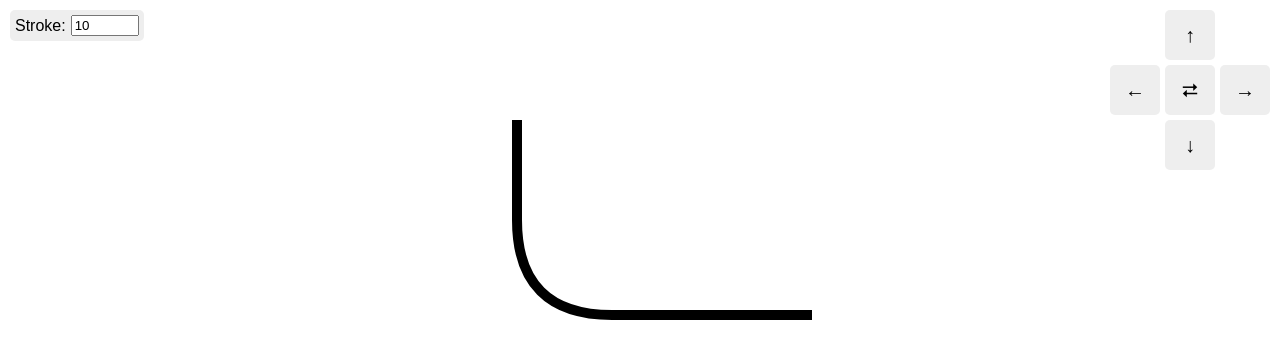
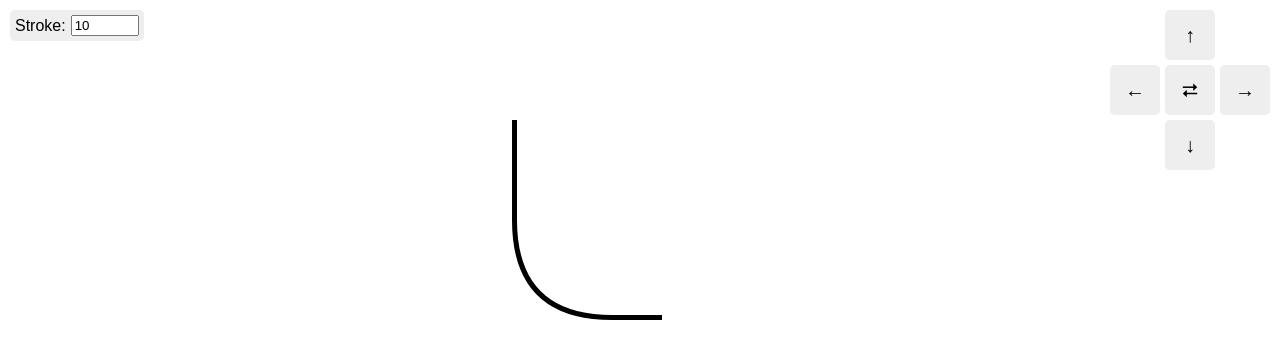
Before and after one commit to FT-Key/OilExtractor, a plain HTML site: page svg.html in a window 1280 px wide. Drawn offline with Linux system fonts and the light colour scheme.

Commit message:
Se modifica el ancho de la linea horizontal inicial

```diff
--- a/scriptSVG.js
+++ b/scriptSVG.js
@@ -12,7 +12,7 @@ const rightBtn = document.getElementById('right');
 const strokeInput = document.getElementById('strokeInput');
 
 // Valores base
-const baseWidth = 300;
+const baseWidth = 150;
 const baseHeight = 200;
 const baseH = 400;
 const step = 50;
@@ -34,8 +34,6 @@ function actualizarTamano() {
   const stroke = parseFloat(path.getAttribute("stroke-width")) || 0;
   const offsetVisual = stroke / 2; // Mitad del stroke para no cortar la línea
 
-  console.log("Stroke y offset: ", stroke, offsetVisual);
-
   // Aplicar espejo si está activado
   if (espejado) {
     svg.style.transform = 'scaleX(-1)';
@@ -55,7 +53,6 @@ function actualizarTamano() {
 
   // Modificar el path con el valor de offsetVisual para asegurar que el trazo no se corte
   const newPath = `M${offsetVisual} 0 V${yFinal + offsetVisual - 100} Q${offsetVisual} ${yCurva} 100 ${yCurva} H${hFinal}`;
-  console.log(newPath)
 
   // Actualizar el atributo 'd' del path con el nuevo valor
   path.setAttribute('d', newPath);
--- a/svg.html
+++ b/svg.html
@@ -24,7 +24,7 @@
 
   <div id="contenedor" style="width: 300px; height: 200px;">
     <svg id="svg" viewBox="0 0 300 200" preserveAspectRatio="none" xmlns="http://www.w3.org/2000/svg">
-      <path id="path" d="M5 0 V100 Q5 195 100 195 H400" stroke="black" stroke-width="10" fill="none"
+      <path id="path" d="M5 0 V100 Q5 195 100 195 H300" stroke="black" stroke-width="5" fill="none"
         stroke-linecap="round" stroke-linejoin="round" shape-rendering="geometricPrecision" />
     </svg>
   </div>
```
